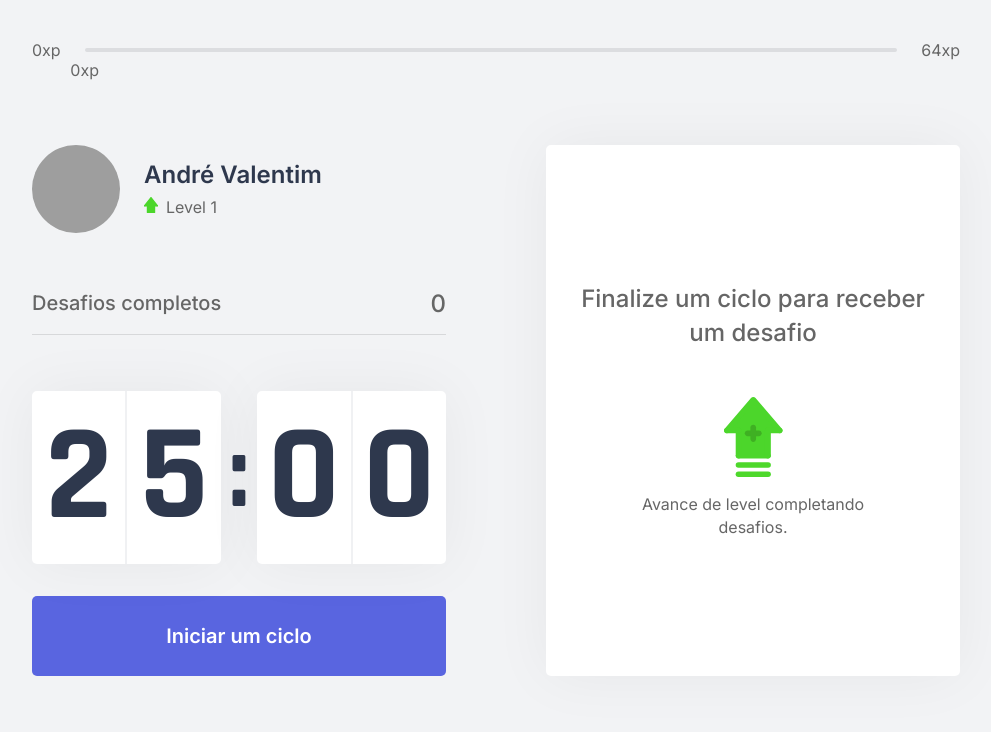
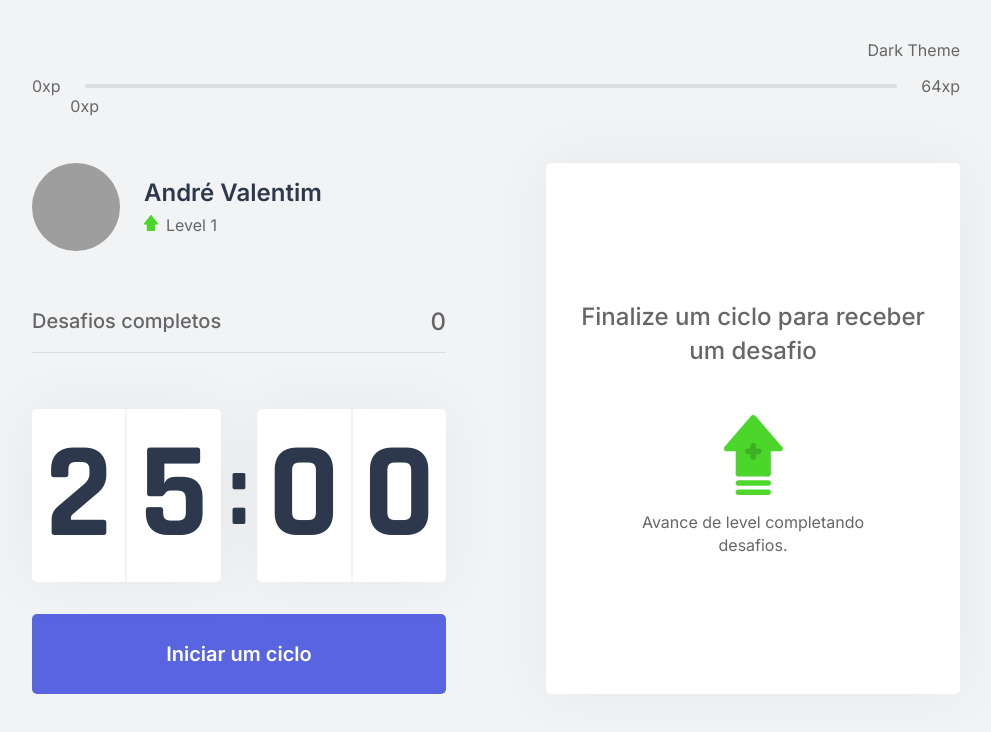
Before and after one commit to avalentim7/move-it-next, a Next.js app: page / in a window 1280 px wide. Shown: the top 732 px of the page, without its empty margins (144-1135 px from the left). Built offline with nearby package versions, Linux system fonts and the light colour scheme; grey boxes are pictures that could not be loaded.

Commit message:
Criado Dark Mode na aplicação

```diff
--- a/src/components/ExperienceBar.tsx
+++ b/src/components/ExperienceBar.tsx
@@ -10,6 +10,9 @@ export default function ExperienceBar() {
 
     const percentToNextLevel = Math.round(currentExperience * 100) / experienceToNextLevel;
 
+    console.log(percentToNextLevel);
+    console.log(currentExperience);
+    console.log(experienceToNextLevel);
     return (
         <header className={styles.experienceBar}>
             <span>0xp</span>
--- /dev/null
+++ b/src/components/ToggleSwitch.tsx
@@ -0,0 +1,15 @@
+import React, { useContext, useState } from 'react';
+import { DarkModeContext } from '../contexts/DarkModeContext';
+
+import styles from '../styles/components/ToggleSwitch.module.css';
+
+export default function ToggleSwitch() {
+    const { darkModeEnabled, handleDarkModeEnabled } = useContext(DarkModeContext);
+
+    return (
+        <div className={styles.container}>
+            <input type="checkbox" name="Dark Mode" id="darkModeToggle" onChange={handleDarkModeEnabled} />
+            <label htmlFor="darkModeToggle">{darkModeEnabled ? 'Light Theme' : 'Dark Theme' }</label>
+        </div>
+    )
+}
--- /dev/null
+++ b/src/contexts/DarkModeContext.tsx
@@ -0,0 +1,35 @@
+import { createContext, ReactNode, useContext, useState } from 'react';
+
+interface DarkModeContextData {
+    darkModeEnabled: boolean;
+    handleDarkModeEnabled: (event) => void;
+}
+
+interface DarkModeProviderProps {
+    children: ReactNode;
+}
+
+export const DarkModeContext = createContext({} as DarkModeContextData);
+
+export function DarkModeProvider({ children }: DarkModeProviderProps) {
+    const [darkModeEnabled, setDarkModeEnabled] = useState(false);
+
+    const handleDarkModeEnabled = (e) => {
+        const $html = document.querySelector('html')
+        $html.classList.toggle('dark');
+
+        setDarkModeEnabled(e.target.checked);
+    }
+
+    return (
+        <DarkModeContext.Provider
+            value={{
+                darkModeEnabled,
+                handleDarkModeEnabled,
+            }}
+        >
+            {children}
+        </DarkModeContext.Provider>
+    )
+
+}
--- a/src/pages/_app.tsx
+++ b/src/pages/_app.tsx
@@ -1,9 +1,11 @@
+import { DarkModeProvider } from '../contexts/DarkModeContext';
 import '../styles/global.css';
 
 function MyApp({ Component, pageProps }) {
-
   return (
-    <Component {...pageProps} />
+    <DarkModeProvider>
+      <Component {...pageProps} />
+    </DarkModeProvider>
   )
 }
 
--- a/src/pages/_document.tsx
+++ b/src/pages/_document.tsx
@@ -1,14 +1,14 @@
 import Document, { Html, Head, Main, NextScript } from 'next/document';
-
 export default class MyDocument extends Document {
     render() {
         return (
             <Html>
                 <Head>
-                    <link rel="shortcut icon" href="favicon.png" type="image/png"/>
+                    <link rel="shortcut icon" href="favicon.png" type="image/png" />
                     <link rel="preconnect" href="https://fonts.gstatic.com" />
                     <link href="https://fonts.googleapis.com/css2?family=Inter:wght@400;500;600&family=Rajdhani:wght@700&display=swap" rel="stylesheet" />
                 </Head>
+
                 <body>
                     <Main /> {/*Todo o nosso conteúdo*/}
                     <NextScript /> {/* São alguns scripts que o Next irá injetar para gente */}
--- a/src/pages/index.tsx
+++ b/src/pages/index.tsx
@@ -6,6 +6,7 @@ import CompletedChallenges from '../components/CompletedChallenges';
 import Countdown from '../components/Countdown';
 import ExperienceBar from "../components/ExperienceBar";
 import { Profile } from '../components/Profile';
+import ToggleSwitch from '../components/ToggleSwitch';
 import { ChallengesProvider } from '../contexts/ChallengesContext';
 import { CountdownProvider } from '../contexts/CountdownContext';
 
@@ -28,6 +29,8 @@ export default function Home(props: HomeProps) {
         <Head>
           <title>Início | move.it</title>
         </Head>
+
+        <ToggleSwitch />
 
         <ExperienceBar />
 
--- a/src/styles/components/CompletedChallenges.module.css
+++ b/src/styles/components/CompletedChallenges.module.css
@@ -5,7 +5,7 @@
 
     margin: 3.5rem 0;
     padding-bottom: 1rem;
-    border-bottom: 1px solid #d7d8da;
+    border-bottom: 1px solid var(--gray-line);
 
     font-weight: 500;
 }
--- a/src/styles/components/Countdown.module.css
+++ b/src/styles/components/Countdown.module.css
@@ -25,11 +25,11 @@
 }
 
 .countdownContainer > div span:first-child {
-    border-right: 1px solid #f0f1f3;
+    border-right: 1px solid var(--background);
 }
 
 .countdownContainer > div span:last-child {
-    border-left: 1px solid #f0f1f3;
+    border-left: 1px solid var(--background);
 }
 
 .countdownContainer > span {
--- /dev/null
+++ b/src/styles/components/ToggleSwitch.module.css
@@ -0,0 +1,18 @@
+.container {
+    display: flex;
+    margin-bottom: 1rem;
+    margin-left: auto;
+}
+
+.container input {
+    display: none;
+}
+
+.container label {
+    width: 100%;
+    display:flex;
+    justify-content: right;
+    align-items:flex-end;
+    cursor: pointer;
+    user-select: none;
+}
--- a/src/styles/global.css
+++ b/src/styles/global.css
@@ -11,6 +11,20 @@
     --text: #666666;
     --text-highlight: #B3B9FF;
     --title: #2E384D;
+    --red: #E83F5B;
+    --green: #4CD62B;
+    --blue: #5965E0;
+    --blue-dark: #4653B8;
+    --blue-twitter: #2AA9E0;
+}
+
+.dark:root {
+    --white: #151515;
+    --background: #1c1c1c;
+    --gray-line: #666;
+    --text: #ccc;
+    --text-highlight: #B3B9FF;
+    --title: #ccc;
     --red: #E83F5B;
     --green: #4CD62B;
     --blue: #5965E0;
```
Also changed, not shown: 1 other file (tests, documents, lock files or other folders).
